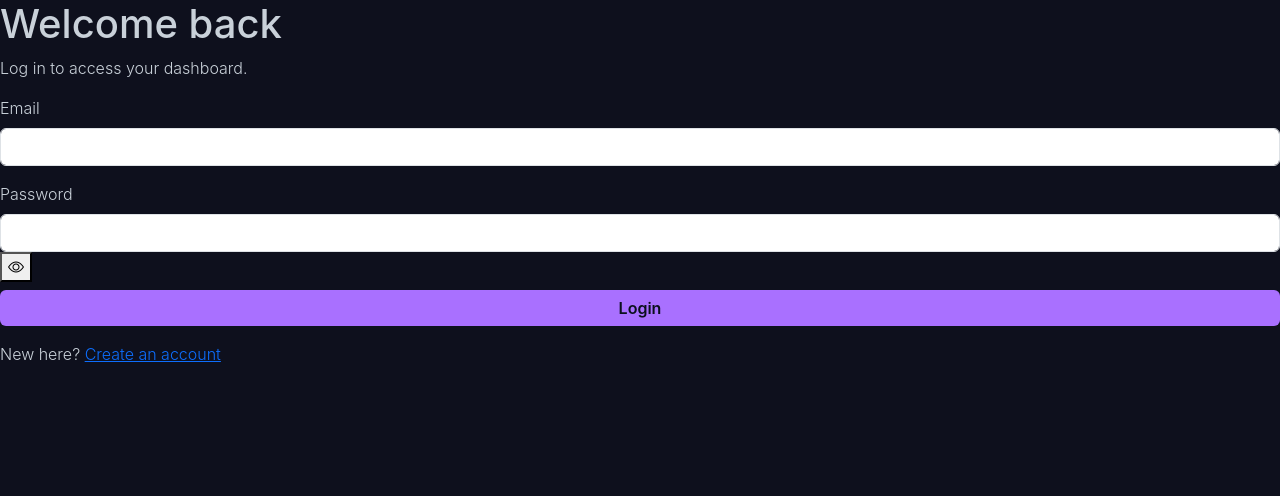
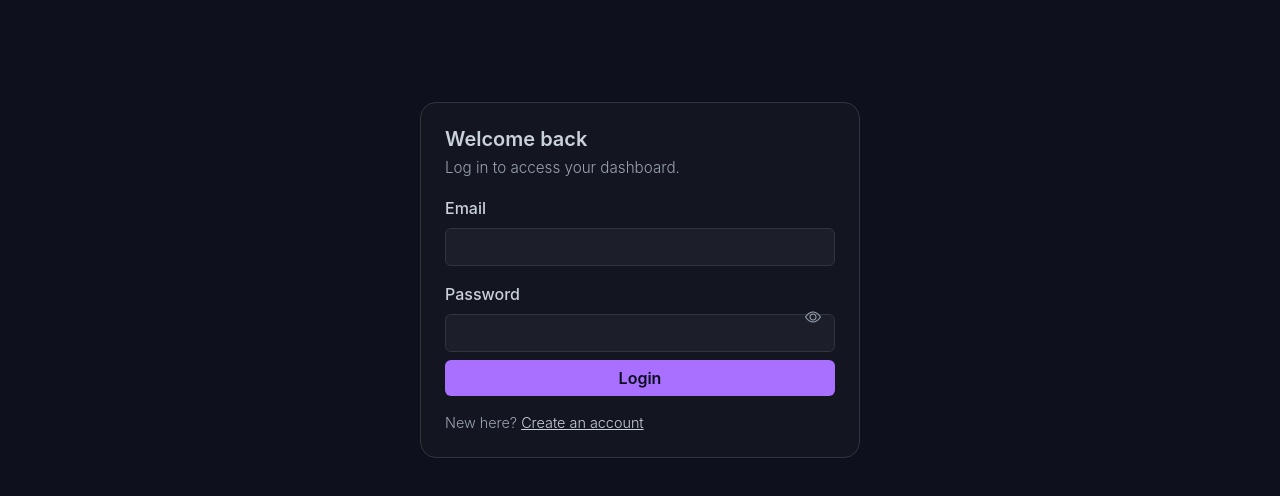
Before and after one commit to riaelav/Travelbot, a React (Vite) app in the folder frontend/: page /login in a window 1280 px wide. Shown: the top 496 px of the page. Built offline with nearby package versions, Linux system fonts and the light colour scheme; no server answers.

Commit message:
Added logout

```diff
--- a/frontend/src/App.css
+++ b/frontend/src/App.css
@@ -121,3 +121,100 @@ body,
 .btn-accent:hover {
   filter: brightness(0.95);
 }
+
+/* Wrapper centrato */
+.auth-wrap {
+  min-height: 70vh;
+  display: flex;
+  align-items: center;
+  justify-content: center;
+  padding: 16px;
+}
+
+/* Card */
+.auth-card {
+  width: 100%;
+  max-width: 440px;
+  background: rgba(255, 255, 255, 0.02);
+  border: 1px solid #30363d;
+  border-radius: 16px;
+  padding: 24px;
+}
+
+/* Titolo + testo secondario */
+.auth-title {
+  margin: 0 0 6px 0;
+  font-size: 1.25rem;
+  font-weight: 600;
+}
+.auth-sub {
+  color: #9aa4b2;
+  font-size: 0.95rem;
+  margin-bottom: 16px;
+}
+
+/* Form controls dark */
+.auth-card .form-label {
+  color: #c9d1d9;
+  font-weight: 500;
+}
+.auth-card .form-control {
+  background: rgba(255, 255, 255, 0.04);
+  border: 1px solid #30363d;
+  color: #c9d1d9;
+}
+.auth-card .form-control:focus {
+  background: rgba(255, 255, 255, 0.05);
+  border-color: #6ae3ff;
+  box-shadow: 0 0 0 0.2rem rgba(106, 227, 255, 0.15);
+  color: #e6eaf2;
+}
+.auth-card .form-text {
+  color: #9aa4b2;
+}
+
+/* Toggle password (icona occhio) */
+.auth-toggle {
+  position: absolute;
+  right: 10px;
+  top: 50%;
+  transform: translateY(-50%);
+  background: transparent;
+  border: 0;
+  color: #9aa4b2;
+  padding: 4px;
+  cursor: pointer;
+}
+.auth-toggle:hover {
+  color: #c9d1d9;
+}
+
+/* Errori */
+.auth-error {
+  color: #ff6b6b;
+  font-size: 0.9rem;
+}
+
+/* CTA/link sotto il form */
+.auth-meta {
+  color: #9aa4b2;
+  font-size: 0.9rem;
+}
+.auth-meta a {
+  color: #c9d1d9;
+  text-decoration: underline;
+}
+.auth-meta a:hover {
+  opacity: 0.9;
+}
+
+/* Bottone primario (usa la tua .btn-accent) */
+.btn-accent {
+  background: #a970ff;
+  border: 0;
+  color: #0b0f1d;
+  font-weight: 600;
+}
+.btn-accent:hover {
+  filter: brightness(0.95);
+}
--- a/frontend/src/components/Sidebar.jsx
+++ b/frontend/src/components/Sidebar.jsx
@@ -1,6 +1,17 @@
-import { NavLink } from "react-router-dom";
+import { NavLink, useNavigate } from "react-router-dom";
+import { useDispatch, useSelector } from "react-redux";
+import { logout } from "../redux/authSlice";
 
 export default function Sidebar({ open = false }) {
+  const dispatch = useDispatch();
+  const navigate = useNavigate();
+  const user = useSelector((s) => s.auth.user);
+
+  const onLogout = () => {
+    dispatch(logout());
+    navigate("/login", { replace: true }); // redirect immediato
+  };
+
   return (
     <aside className={`sidebar ${open ? "open" : ""}`}>
       <div className="brand">
@@ -26,8 +37,16 @@ export default function Sidebar({ open = false }) {
           <span>Settings</span>
         </NavLink>
       </div>
+
       <div className="sidebar-footer">
-        <small className="muted d-block">© {new Date().getFullYear()} Travelbot™</small>
+        {user && (
+          <div className="muted small mb-2">
+            <i className="bi bi-person"></i> {user.email || user.username}
+          </div>
+        )}
+        <button className="btn btn-outline-light btn-sm w-100" onClick={onLogout}>
+          <i className="bi bi-box-arrow-right"></i> Logout
+        </button>
       </div>
     </aside>
   );
```
